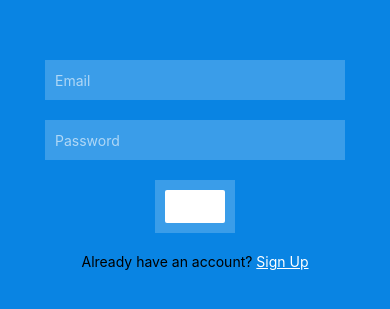
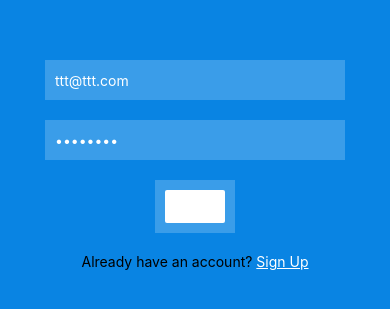
Before and after one commit to jgcav/UpShift, a React Native app in the folder mobile/: screen /Login in a window 390 px wide. Shown: the part 257-566 px from the top of the page. Built offline with nearby package versions, Linux system fonts and the light colour scheme; no server answers; the database is empty.

Commit message:
add default sign in (dev)

```diff
--- a/mobile/Components/LoginScreen.js
+++ b/mobile/Components/LoginScreen.js
@@ -13,8 +13,8 @@ import {
 import { useAuth } from "../contexts/AuthContext";
 
 export default function LoginScreen({ navigation: { navigate } }) {
-  const [email, setEmail] = useState("");
-  const [password, setPassword] = useState("");
+  const [email, setEmail] = useState("ttt@ttt.com");
+  const [password, setPassword] = useState("password");
   const { login } = useAuth();
   const [error, setError] = useState("");
   const [loading, setLoading] = useState(false);
@@ -60,8 +60,7 @@ export default function LoginScreen({ navigation: { navigate } }) {
         <Button title="LOGIN" color="white" onPress={handleSubmit} />
       </TouchableOpacity>
       <Text>
-        Already have an account?
-        {" "}
+        Already have an account?{" "}
         <Text
           style={style.textHighlight}
           onPress={() => {
@@ -102,6 +101,6 @@ const style = StyleSheet.create({
   },
   textHighlight: {
     color: "white",
-    textDecorationLine: "underline"
-  }
+    textDecorationLine: "underline",
+  },
 });
```
